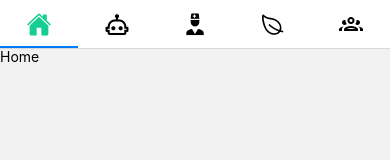
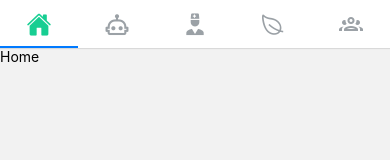
Before and after one commit to FYRP-2023/AyurMinds-Client-Mobile-App, a React Native app: screen / in a window 390 px wide. Shown: the top 160 px of the page. Built offline with nearby package versions, Linux system fonts and the light colour scheme.

Commit message:
fix : expo version updated

```diff
--- a/package.json
+++ b/package.json
@@ -17,7 +17,7 @@
     "expo-status-bar": "~1.4.4",
     "react": "18.2.0",
     "react-dom": "18.2.0",
-    "react-native": "0.71.6",
+    "react-native": "0.71.8",
     "react-native-pager-view": "6.1.2",
     "react-native-tab-view": "^3.5.2",
     "react-native-web": "~0.18.10"
--- a/src/common/theme/themes.js
+++ b/src/common/theme/themes.js
@@ -1,7 +1,7 @@
 const themes = {
   Colors: {
     primary: "#17CE92",
-    secondary: "##9BA1A6",
+    secondary: "#9BA1A6",
     text: "#000000",
     status: {
       success: "##17CE92",
```
Also changed, not shown: 1 other file (tests, documents, lock files or other folders).
